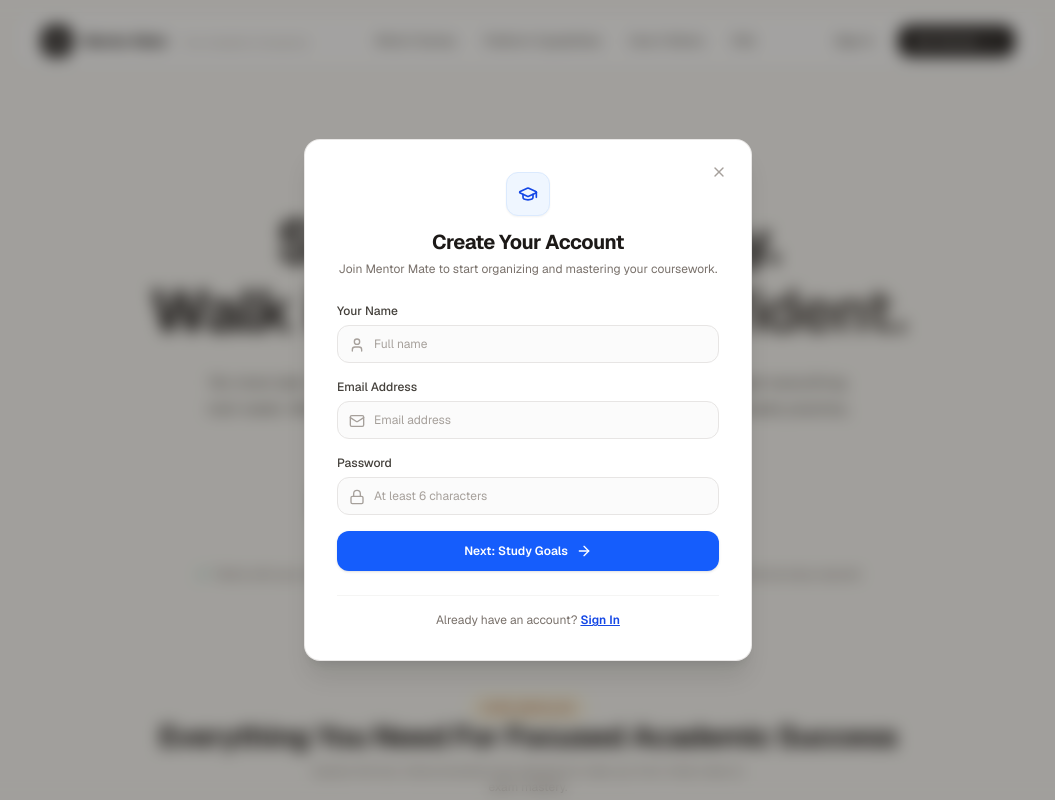
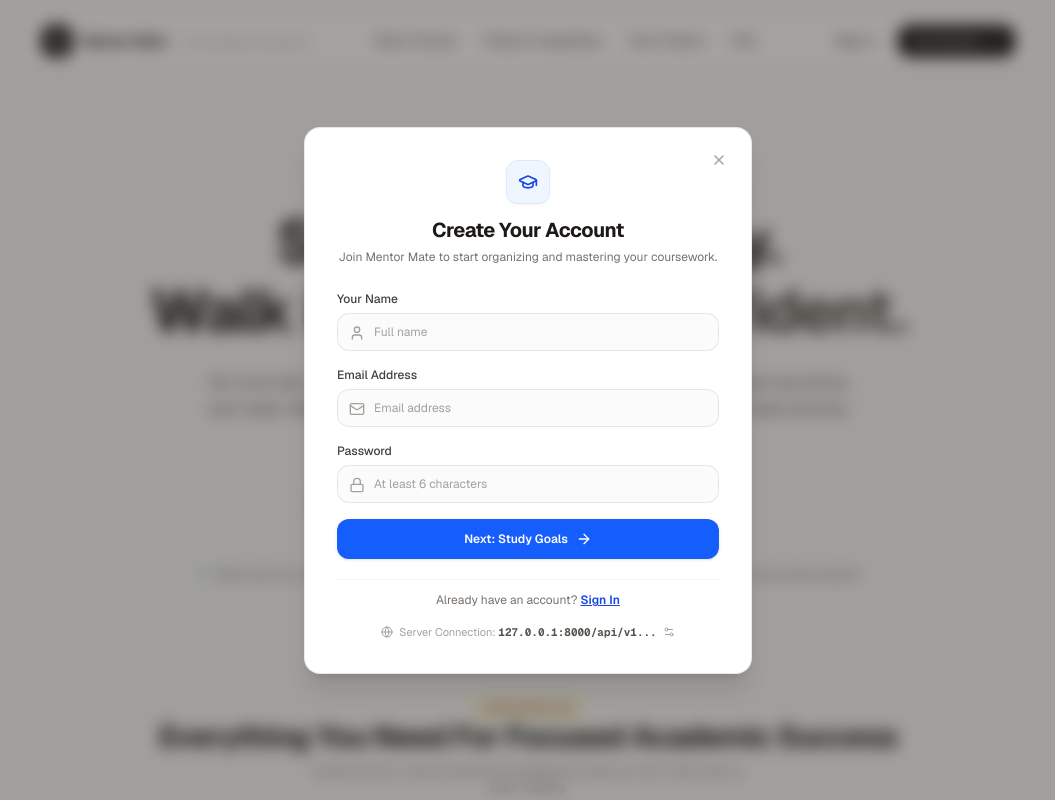
Before and after one commit to Yadnesh0611/mentor-mate, a Next.js app in the folder frontend/: page / in a window 1280 px wide. Both pictures are taken after a click on the button "Sign In". Shown: the top 800 px of the page, without its empty margins (112-1167 px from the left). Built offline with nearby package versions, Linux system fonts and the light colour scheme.

Commit message:
feat: add live tunnel switcher and dynamic API baseUrl configuration

```diff
--- a/frontend/src/components/AuthModal.tsx
+++ b/frontend/src/components/AuthModal.tsx
@@ -1,8 +1,6 @@
-"use client";
-
-import React, { useState } from 'react';
-import { api, User } from '@/lib/api';
-import { X, Lock, Mail, User as UserIcon, GraduationCap, Sparkles, Loader2, ArrowRight } from 'lucide-react';
+import React, { useState, useEffect } from 'react';
+import { api, User, getApiBaseUrl, setCustomApiBaseUrl, DEFAULT_TUNNEL_URL } from '@/lib/api';
+import { X, Lock, Mail, User as UserIcon, GraduationCap, Sparkles, Loader2, ArrowRight, Settings2, Globe, Check } from 'lucide-react';
 
 interface AuthModalProps {
   isOpen: boolean;
@@ -23,6 +21,32 @@
   const [step, setStep] = useState<1 | 2>(1);
   const [loading, setLoading] = useState(false);
   const [error, setError] = useState<string | null>(null);
+
+  // Server settings state
+  const [showServerSettings, setShowServerSettings] = useState(false);
+  const [apiUrlInput, setApiUrlInput] = useState('');
+  const [savedUrlSuccess, setSavedUrlSuccess] = useState(false);
+
+  useEffect(() => {
+    setApiUrlInput(getApiBaseUrl());
+  }, [isOpen]);
+
+  const handleSaveApiUrl = (e: React.FormEvent) => {
+    e.preventDefault();
+    const updated = setCustomApiBaseUrl(apiUrlInput);
+    setApiUrlInput(updated);
+    setSavedUrlSuccess(true);
+    setError(null);
+    setTimeout(() => setSavedUrlSuccess(false), 2500);
+  };
+
+  const handleResetApiUrl = () => {
+    const def = setCustomApiBaseUrl(DEFAULT_TUNNEL_URL);
+    setApiUrlInput(def);
+    setSavedUrlSuccess(true);
+    setError(null);
+    setTimeout(() => setSavedUrlSuccess(false), 2500);
+  };
 
   if (!isOpen) return null;
 
@@ -91,7 +115,19 @@
 
         {error && (
           <div className="mb-4 p-3 rounded-xl bg-rose-50 border border-rose-200 text-rose-800 text-xs">
-            {error}
+            <p className="font-semibold">{error}</p>
+            {error.toLowerCase().includes('failed to fetch') && (
+              <div className="mt-2 pt-2 border-t border-rose-200/60 flex items-center justify-between">
+                <span className="text-[11px] text-rose-700">Backend tunnel may be unreachable or updating.</span>
+                <button
+                  type="button"
+                  onClick={() => setShowServerSettings(true)}
+                  className="text-[11px] font-bold underline text-rose-900 hover:text-rose-950"
+                >
+                  Configure Server URL
+                </button>
+              </div>
+            )}
           </div>
         )}
 
@@ -253,7 +289,7 @@
           </button>
         </form>
 
-        <div className="mt-6 pt-4 border-t border-stone-100 text-center">
+        <div className="mt-5 pt-3 border-t border-stone-100 flex flex-col items-center gap-2">
           {mode === 'login' ? (
             <p className="text-xs text-stone-500">
               Don't have an account yet?{' '}
@@ -275,6 +311,59 @@
               </button>
             </p>
           )}
+
+          {/* Server Connection Settings Accordion */}
+          <div className="w-full pt-2">
+            <button
+              type="button"
+              onClick={() => setShowServerSettings(!showServerSettings)}
+              className="flex items-center justify-center gap-1.5 text-[11px] text-stone-400 hover:text-stone-700 mx-auto transition-colors"
+            >
+              <Globe className="w-3 h-3" />
+              <span>Server Connection: <strong className="font-mono text-stone-600">{getApiBaseUrl().replace('https://', '').replace('http://', '').slice(0, 24)}...</strong></span>
+              <Settings2 className="w-3 h-3" />
+            </button>
+
+            {showServerSettings && (
+              <div className="mt-3 p-3 bg-stone-50 rounded-xl border border-stone-200 text-left animate-in fade-in">
+                <div className="flex items-center justify-between mb-2">
+                  <span className="text-[11px] font-bold text-stone-700">Live API Endpoint</span>
+                  {savedUrlSuccess && (
+                    <span className="inline-flex items-center gap-1 text-[10px] font-semibold text-emerald-600 bg-emerald-50 px-1.5 py-0.5 rounded">
+                      <Check className="w-3 h-3" /> Saved!
+                    </span>
+                  )}
+                </div>
+                <p className="text-[10px] text-stone-500 mb-2 leading-relaxed">
+                  If testing remotely from Vercel, paste the active Cloudflare tunnel URL or your local network IP below:
+                </p>
+                <form onSubmit={handleSaveApiUrl} className="space-y-2">
+                  <input
+                    type="text"
+                    value={apiUrlInput}
+                    onChange={(e) => setApiUrlInput(e.target.value)}
+                    placeholder="https://xxx.trycloudflare.com"
+                    className="w-full px-2.5 py-1.5 font-mono text-[11px] rounded-lg border border-stone-300 bg-white text-stone-900 focus:outline-none focus:border-blue-600"
+                  />
+                  <div className="flex gap-2">
+                    <button
+                      type="submit"
+                      className="flex-1 py-1.5 bg-stone-900 hover:bg-stone-800 text-white rounded-lg text-[11px] font-medium transition-colors"
+                    >
+                      Save Endpoint
+                    </button>
+                    <button
+                      type="button"
+                      onClick={handleResetApiUrl}
+                      className="px-2.5 py-1.5 border border-stone-300 bg-white hover:bg-stone-100 text-stone-700 rounded-lg text-[11px] transition-colors"
+                    >
+                      Reset Default
+                    </button>
+                  </div>
+                </form>
+              </div>
+            )}
+          </div>
         </div>
       </div>
     </div>
--- a/frontend/src/lib/api.ts
+++ b/frontend/src/lib/api.ts
@@ -3,20 +3,47 @@
  * Connects frontend to FastAPI backend (http://127.0.0.1:8000/api/v1)
  */
 
-const LIVE_TUNNEL_URL = 'https://missed-chairs-moments-favourite.trycloudflare.com/api/v1';
+export const DEFAULT_TUNNEL_URL = 'https://missed-chairs-moments-favourite.trycloudflare.com/api/v1';
 
 export function getApiBaseUrl(): string {
   if (typeof window !== 'undefined') {
-    // 1. If running locally on localhost
+    // 1. Check custom override in localStorage
+    const custom = localStorage.getItem('mentormate_custom_api_url');
+    if (custom && custom.trim()) {
+      return custom.trim().replace(/\/+$/, '');
+    }
+
+    // 2. If running locally on localhost
     const host = window.location.hostname;
     if (host === 'localhost' || host === '127.0.0.1') {
       return 'http://127.0.0.1:8000/api/v1';
     }
   }
-  return process.env.NEXT_PUBLIC_API_URL || LIVE_TUNNEL_URL;
+
+  // 3. Fallback to process.env or active Cloudflare tunnel
+  const envUrl = process.env.NEXT_PUBLIC_API_URL;
+  if (envUrl && !envUrl.includes('127.0.0.1') && !envUrl.includes('localhost') && !envUrl.includes('instrumentation-elections')) {
+    return envUrl;
+  }
+  return DEFAULT_TUNNEL_URL;
 }
 
-const API_BASE = getApiBaseUrl();
+export function setCustomApiBaseUrl(url: string | null): string {
+  if (typeof window !== 'undefined') {
+    if (url && url.trim()) {
+      let clean = url.trim().replace(/\/+$/, '');
+      if (!clean.endsWith('/api/v1')) {
+        clean = `${clean}/api/v1`;
+      }
+      localStorage.setItem('mentormate_custom_api_url', clean);
+      return clean;
+    } else {
+      localStorage.removeItem('mentormate_custom_api_url');
+      return getApiBaseUrl();
+    }
+  }
+  return DEFAULT_TUNNEL_URL;
+}
 
 export interface User {
   id: string;
@@ -716,7 +743,7 @@
 
   getResourceFileUrl(resourceId: string): string {
     const token = this.getToken();
-    return `${API_BASE}/resources/${resourceId}/file${token ? `?token=${encodeURIComponent(token)}` : ''}`;
+    return `${getApiBaseUrl()}/resources/${resourceId}/file${token ? `?token=${encodeURIComponent(token)}` : ''}`;
   }
 
   // Resource AI (Strict Grounded RAG)
```
